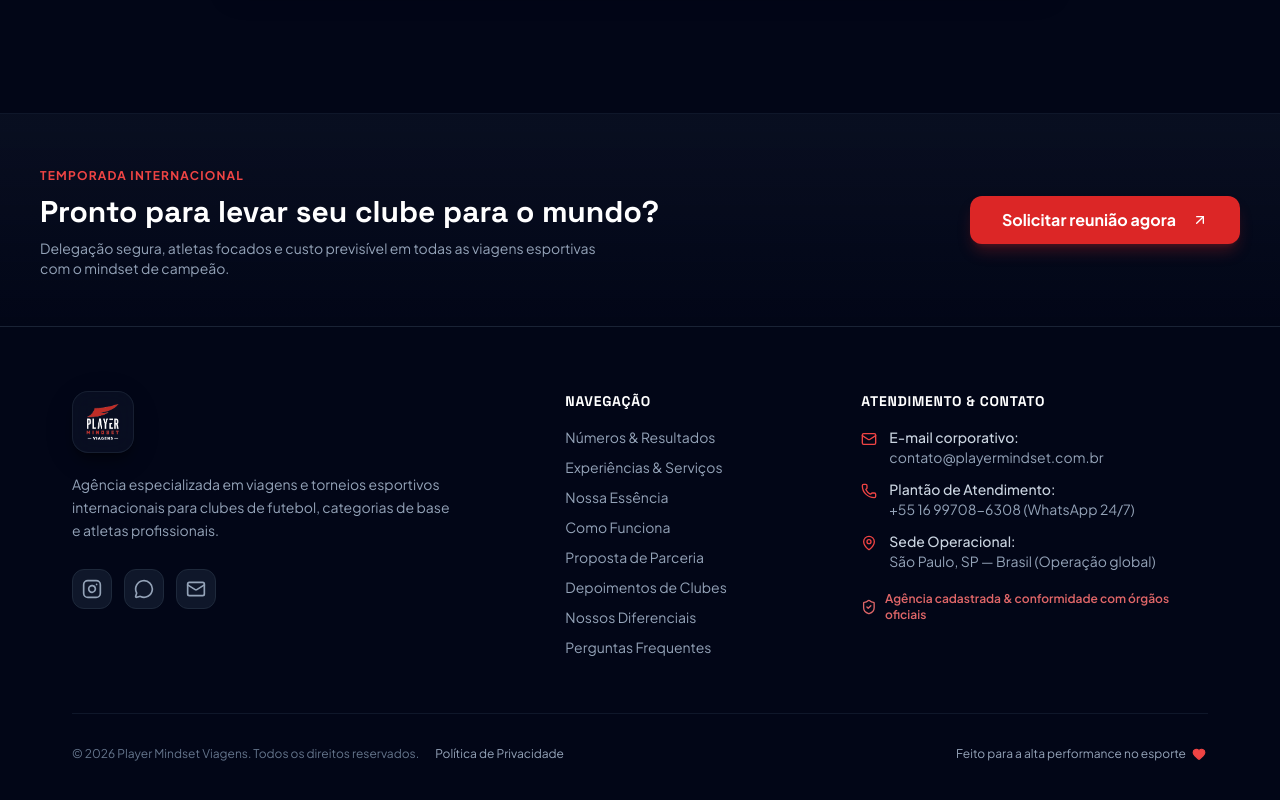
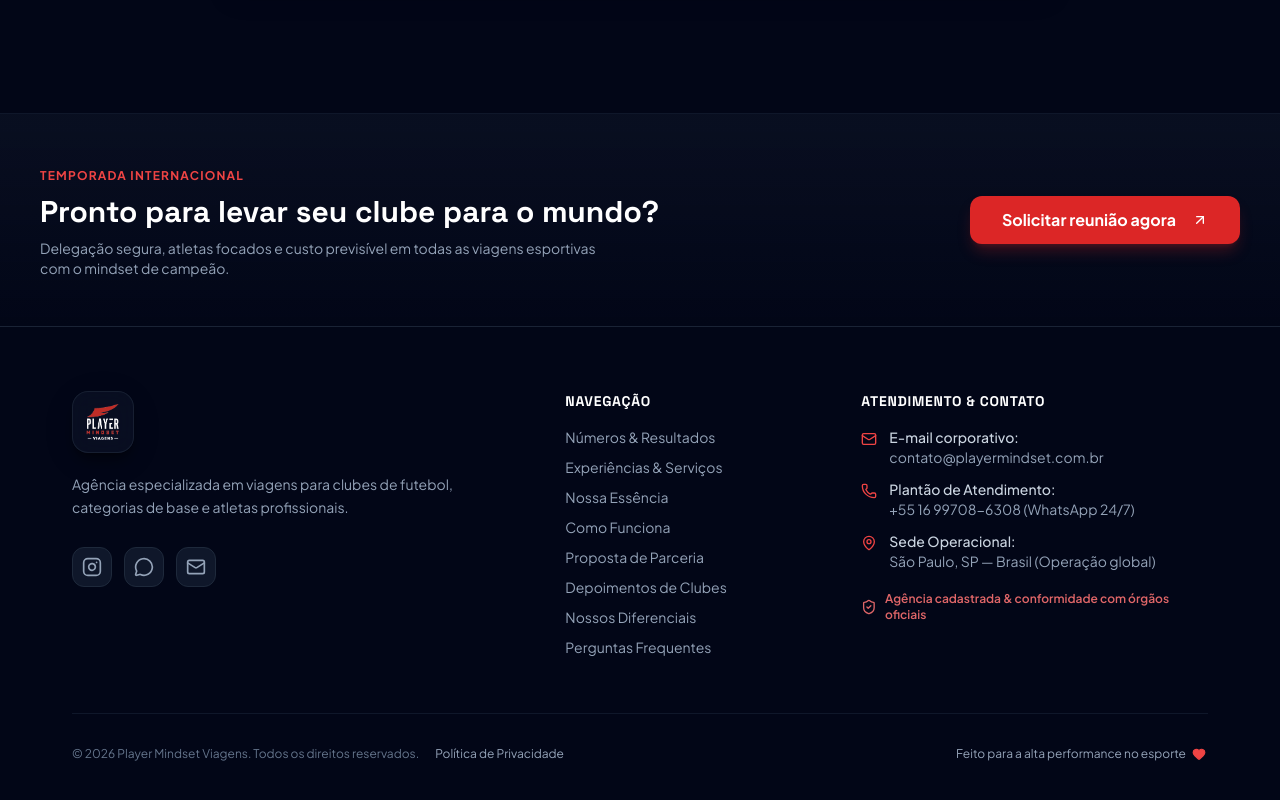
Before and after one commit to pergaminho2003-sys/corre--o-de-visualiza--o-9ur8ynl2l, a React (Vite) app: page /privacidade in a window 1280 px wide. Shown: the part 1323-2123 px from the top of the page. Built offline with nearby package versions, Linux system fonts and the light colour scheme; what pocketbase would draw is missing.

Commit message:
Auto-commit after full sync (build simulation)

```diff
--- a/src/components/Footer.tsx
+++ b/src/components/Footer.tsx
@@ -56,8 +56,8 @@ export function Footer() {
           <div className="md:col-span-5 space-y-5">
             <Logo containerVariant="footer" size="md" />
             <p className="text-slate-400 text-sm leading-relaxed max-w-sm">
-              Agência especializada em viagens e torneios esportivos internacionais para clubes de
-              futebol, categorias de base e atletas profissionais.
+              Agência especializada em viagens para clubes de futebol, categorias de base e atletas
+              profissionais.
             </p>
             <div className="flex items-center gap-3 pt-2">
               <a
```
Also changed, not shown: .skip.config.json.
